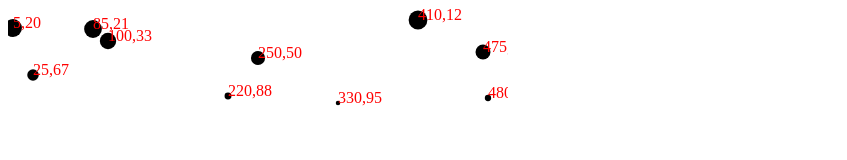
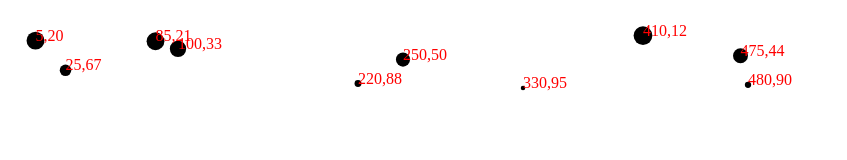
Before and after one commit to zhengziheng/d3-learn, a plain HTML site: page D3/ituring/index.html in a window 1280 px wide. Shown: the whole page, without its empty margins (0-847 px from the left). Drawn offline with Linux system fonts and the light colour scheme.

Commit message:
add linear scale

```diff
--- /dev/null
+++ b/D3/ituring/scale.js
@@ -0,0 +1,81 @@
+// 比例尺
+// 值域和范围
+/**
+ * 比例尺的输入值域 指可能的输入值的范围。比如数据范围在【100，500】
+ * 比例尺的输出范围 指输出值可能的范围，一般以用于显示的像素为单位。比如最小10像素，最高为350像素
+ * 然后我们把值域【100，500】映射到【10，350】上
+ * 输入——值域，输出——范围
+ *
+ * 对于线性比例尺，D3可以帮我们处理归一化过程中的数学计算：输入值根据值域先进行归一化，
+ * 然后再把归一化之后的值对应到输出范围。
+ */
+
+//  d3.scale()比例尺函数生成器 后面可以声明比例尺的创建类型
+
+ //创建线性比例尺
+
+ let scale = d3.scale.linear()
+ .domain([100,500]) //设置比例尺的值域 需要调用domain()方法，将值域以数组的形式传给他
+ .range([10,350])//设定输出范围
+
+//  比例尺已经准备就绪
+// scale(100) //10
+// scale(300) //180
+// scale(500) //350
+
+
+//缩放之前的散点图
+let dataset = [
+  [ 5, 20 ],
+  [ 480, 90 ],
+  [ 250, 50 ],
+  [ 100, 33 ],
+  [ 330, 95 ],
+  [ 410, 12 ],
+  [ 475, 44 ],
+  [ 25, 67 ],
+  [ 85, 21 ],
+  [ 220, 88 ]
+  ];
+let w = 800
+let h=100
+
+// 边距变量 边距可以把svg图往里面推 原理svg的四边，避免被裁掉
+let padding = 20;
+
+
+//可以从值域里面选出最大值  返回480 第二个箭头函数式一个存取器函数，告诉max 想比较那个值
+// 我们想要比较数组中每个元素的x值索引为0的元素
+// d3.max(dataset,d=>d[0])
+let xScale = d3.scale.linear()
+          .domain([0,d3.max(dataset,d=>d[0])])
+          .range([padding,w-padding*3])
+//相同的方法为y轴创建线性比例尺
+
+let yScale = d3.scale.linear()
+                .domain([0,d3.max(dataset,d=>d[1])])
+                .range([padding,h-padding])
+
+// 散点图要创建circle
+let svg = d3
+          .select('body')
+          .append('svg')
+          .attr('width',w)
+          .attr('height',h)
+svg.selectAll('circle')
+            .data(dataset)
+            .enter()
+            .append('circle')
+            .attr('cx',d=>xScale(d[0]))
+            .attr('cy',d=>yScale(d[1]))
+            .attr('r',d=>Math.sqrt(h-d[1])) //我们把d[1]的值映射为点的面积 然后用公式求半径
+
+
+svg.selectAll('text').data(dataset).enter().append('text')
+.text(d=>d[0]+','+d[1])
+.attr({
+  x:d=>xScale(d[0]),  //文本标签也需要用比例尺处理一下
+  y:d=>yScale(d[1]),
+  fill:'red',
+
+})
```
Also changed, not shown: D3/ituring/index.html (+1 -1 lines).
